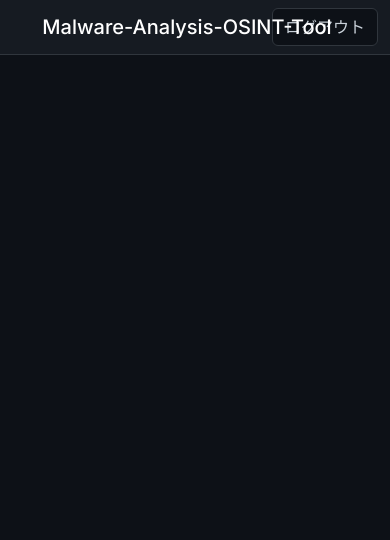
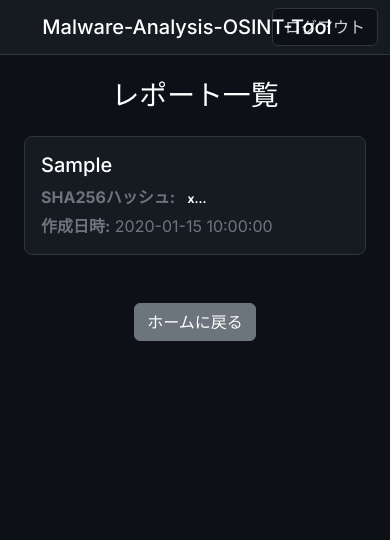
Before and after one commit to kosuke222/-----3, a Flask app: page /report_list in a window 390 px wide. Shown: the top 540 px of the page. Run offline with Flask 3, Linux system fonts and the light colour scheme; tables that the repository leaves empty hold one stand-in row (values such as "Sample post"); some libraries are stand-ins or nearby versions.

Commit message:
レポート一覧画面，レポート単体画面作成

```diff
--- a/app_flask/app.py
+++ b/app_flask/app.py
@@ -819,7 +819,19 @@ def create_report():
 # G-010 レポート一覧画面
 @app.route('/report_list')
 def report_list():
-    return render_template('report_list.html')
+    reports = Report.query.order_by(Report.created_at.desc()).all()
+    return render_template('report_list.html', reports=reports)
+
+# レポート単体表示
+@app.route('/report/<int:report_id>')
+@login_required
+def show_report(report_id):
+    report = Report.query.get_or_404(report_id)
+    html_content = markdown.markdown(report.report_markdown, extensions=["tables"])
+    html_content = html_content.replace('<table>', '<table class="table table-bordered table-dark table-striped">')
+    html_content = html_content.replace('<th>', '<th scope="col" class="bg-dark">')
+    return render_template('report_detail.html', report=report, report_html_content=html_content)
+
 
 @app.route('/logout')
 def logout():
--- a/app_flask/templates/report_list.html
+++ b/app_flask/templates/report_list.html
@@ -1,9 +1,40 @@
 {% extends "base.html" %}
 
 {% block page_title %}
+レポート一覧
 {% endblock %}
 
 {% block content %}
+<div class="container">
+    <h1 class="text-center mb-4 text-white">レポート一覧</h1>
+    {% if reports %}
+        <div class="row">
+            {% for report in reports %}
+                <!-- クリック可能なカードとして各レポートを表示 -->
+                <div class="col-md-6 col-lg-4 d-flex">
+                    <div class="report-card card bg-custom-dark-2 border-custom rounded-3 flex-fill mb-4" onclick="location.href='{{ url_for('show_report', report_id=report.report_id) }}'">
+                        <div class="card-body">
+                            <h5 class="card-title text-white">{{ report.malware_family }}</h5>
+                            <p class="card-text text-secondary mb-1">
+                                <strong>SHA256ハッシュ:</strong> <span class="badge bg-custom-border text-white">{{ report.hash_sha256[:10] }}...</span>
+                            </p>
+                            <p class="card-text text-secondary">
+                                <strong>作成日時:</strong> {{ report.created_at.strftime('%Y-%m-%d %H:%M:%S') }}
+                            </p>
+                        </div>
+                    </div>
+                </div>
+            {% endfor %}
+        </div>
+    {% else %}
+        <div class="alert alert-warning text-center" role="alert">
+            まだ作成されたレポートはありません。
+        </div>
+    {% endif %}
+    <div class="text-center mt-4">
+        <a href="{{ url_for('home') }}" class="btn btn-secondary">ホームに戻る</a>
+    </div>
+</div>
 {% endblock %}
 
 {% block scripts %}
```
Also changed, not shown: 1 other file.
